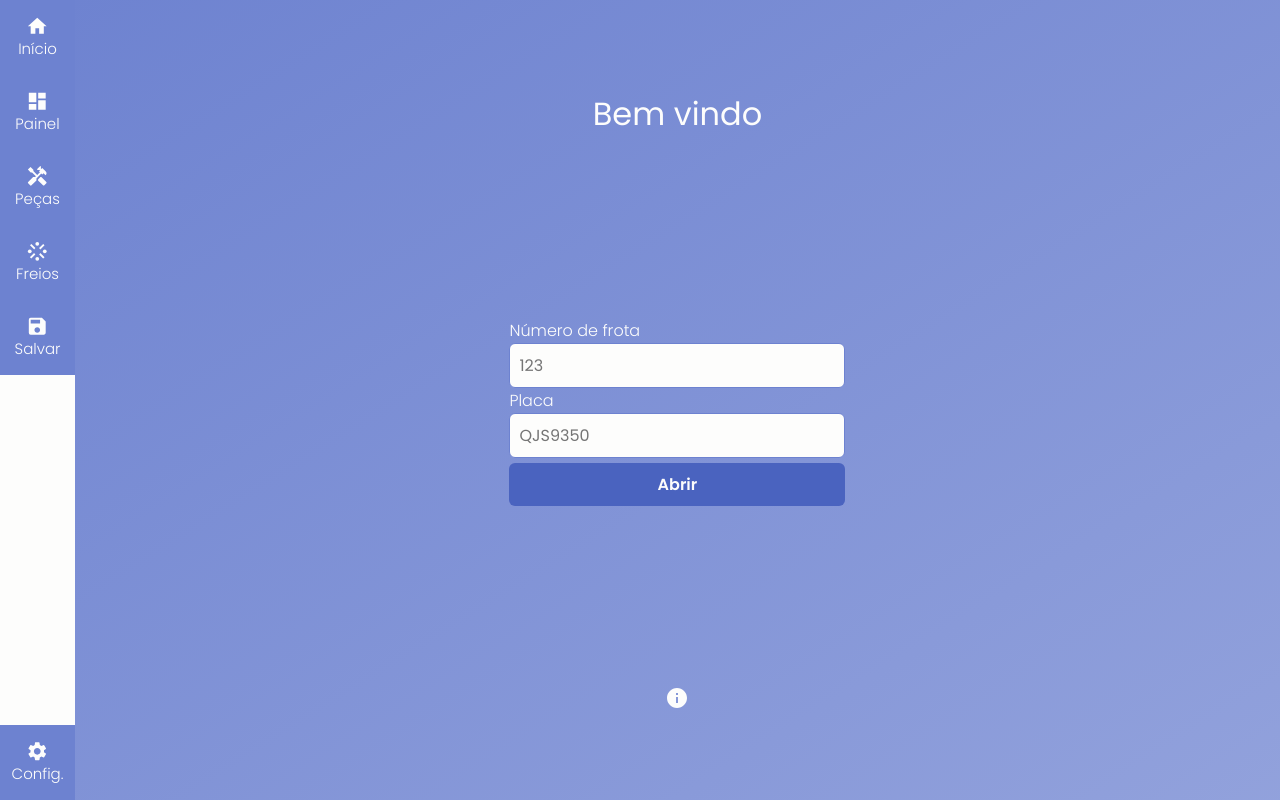
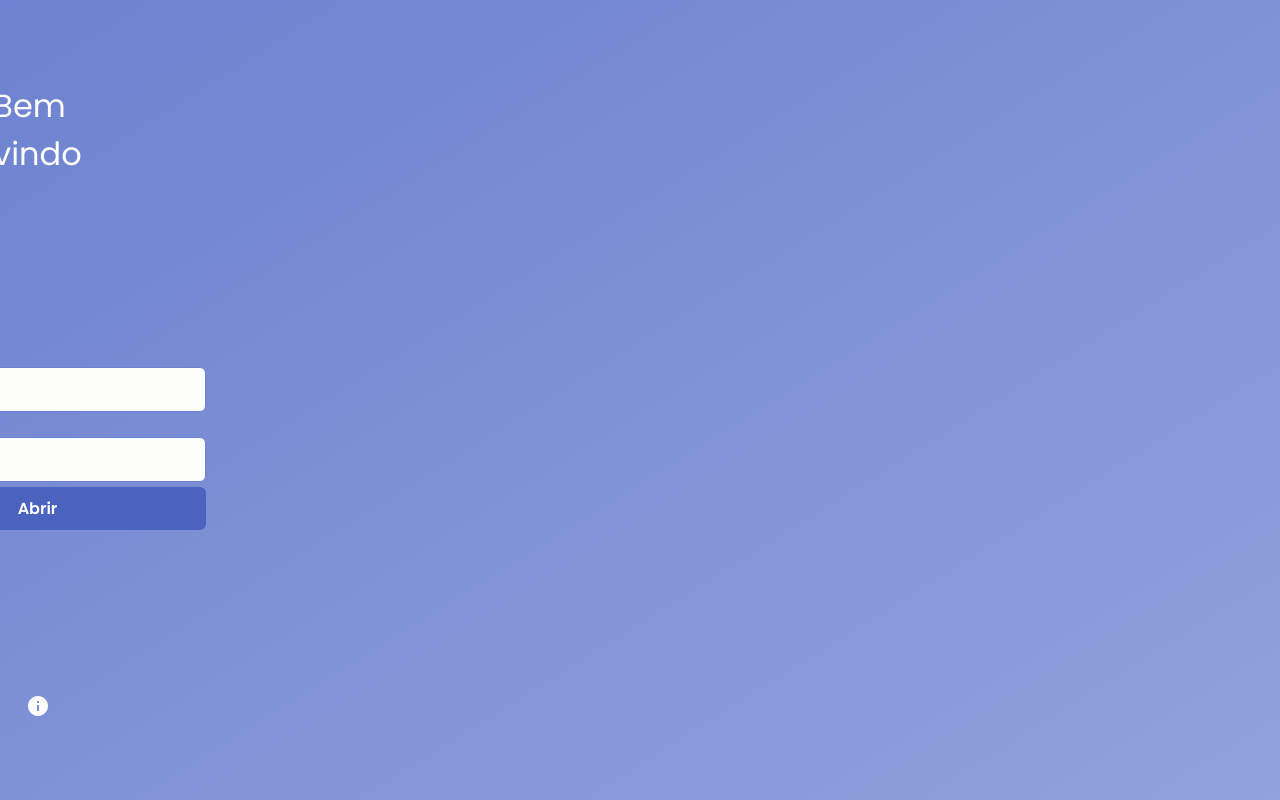
Before and after one commit to cauapdebiasi/truck-management, a React (Vite) app: page / in a window 1280 px wide. Built offline with nearby package versions, Linux system fonts and the light colour scheme.

Commit message:
improvement!: Refactored routes

```diff
--- a/package.json
+++ b/package.json
@@ -2,7 +2,7 @@
   "name": "truck-stats",
   "productName": "truck stats",
   "private": true,
-  "version": "0.0.3",
+  "version": "0.0.4",
   "description": "Software para controle de trocas de peças de caminhões",
   "author": "Cauã <cauadebiasi@gmail.com>",
   "license": "MIT",
--- a/src/components/SidePanel.tsx
+++ b/src/components/SidePanel.tsx
@@ -7,13 +7,13 @@ const SidePanel: React.FC = () => {
   return (
     <div className={styles.sidePanel}>
       <div className={styles.buttonGroup}>
-        <PanelButton text="Início" route="/" Icon={MdHome}/>
-        <PanelButton text="Painel" route="/dashboard" Icon={MdDashboard}/>
-        <PanelButton text="Peças" route="/parts" Icon={MdHandyman}/>
-        <PanelButton text="Freios" route="/brakes" Icon={MdStream}/>
-        <PanelButton text="Salvar" route="/save" Icon={MdSave}/>
+        <PanelButton text="Início" route="/" Icon={MdHome} />
+        <PanelButton text="Painel" route="/dashboard" Icon={MdDashboard} />
+        <PanelButton text="Peças" route="parts" Icon={MdHandyman} />
+        <PanelButton text="Freios" route="brakes" Icon={MdStream} />
+        <PanelButton text="Salvar" route="save" Icon={MdSave} />
       </div>
-      <PanelButton text="Config." route="/settings" Icon={MdSettings} />
+      <PanelButton text="Config." route="settings" Icon={MdSettings} />
     </div>
   )
 }
--- a/src/screens/Base.tsx
+++ b/src/screens/Base.tsx
@@ -7,18 +7,21 @@ import Settings from "./Settings";
 import Save from "./Save";
 import Brakes from "./Brakes";
 import styles from "@/assets/styles/screens/Base.module.scss";
+import PartsList from "@/components/PartsList";
 
 const Base: React.FC = () => {
   return (
     <div className={styles.base}>
-      <SidePanel></SidePanel>
       <Routes>
         <Route path="/" element={<Home />} />
-        <Route path="/dashboard" element={<Dashboard />} />
-        <Route path="/parts" element={<Parts />} />
-        <Route path="/settings" element={<Settings />} />
-        <Route path="/save" element={<Save />} />
-        <Route path="/brakes" element={<Brakes />} />
+        <Route path="/dashboard" element={<Dashboard />}>
+          <Route index element={<><PartsList title="Filtros" category="filtros" />
+            <PartsList title="Óleos" category="fluidos" /></>} />
+          <Route path="parts" element={<Parts />} />
+          <Route path="settings" element={<Settings />} />
+          <Route path="save" element={<Save />} />
+          <Route path="brakes" element={<Brakes />} />
+        </Route>
       </Routes>
     </div>
   )
--- a/src/screens/Brakes.tsx
+++ b/src/screens/Brakes.tsx
@@ -6,9 +6,6 @@ import styles from "styles/screens/Brakes.module.scss"
 const Brakes: React.FC = () => {
   return (
     <div className={styles.brakes}>
-      <div className={styles.details}>
-        <Details />
-      </div>
       <div className={styles.info}></div>
       <div className={styles.content}>
         <PartsList title="Lonas de freio" category="brakes" />
--- a/src/screens/Dashboard.tsx
+++ b/src/screens/Dashboard.tsx
@@ -1,20 +1,24 @@
 import Details from "@/components/Details"
 import PartsList from "@/components/PartsList"
+import SidePanel from "@/components/SidePanel"
+import { Outlet } from "react-router-dom"
 
 import styles from "styles/screens/Dashboard.module.scss"
 
 const Dashboard: React.FC = () => {
   return (
+    <>
+      <SidePanel></SidePanel>
       <div className={styles.dashboard}>
         <div className={styles.details}>
           <Details />
         </div>
         <div className={styles.info}></div>
         <div className={styles.content}>
-        <PartsList title="Filtros" category="filtros"/>
-        <PartsList title="Óleos" category="fluidos"/>
+          <Outlet />
         </div>
       </div>
+    </>
   )
 }
 
--- a/src/screens/Parts.tsx
+++ b/src/screens/Parts.tsx
@@ -6,12 +6,9 @@ import styles from "styles/screens/Parts.module.scss"
 const Parts: React.FC = () => {
   return (
     <div className={styles.parts}>
-      <div className={styles.details}>
-        <Details />
-      </div>
       <div className={styles.content}>
         <PartsFilter />
-        <PartsList title="Peças" category="pecas"/>
+        <PartsList title="Peças" category="pecas" />
       </div>
     </div>
   )
```
Lines whose indentation alone changed are shown as unchanged.
